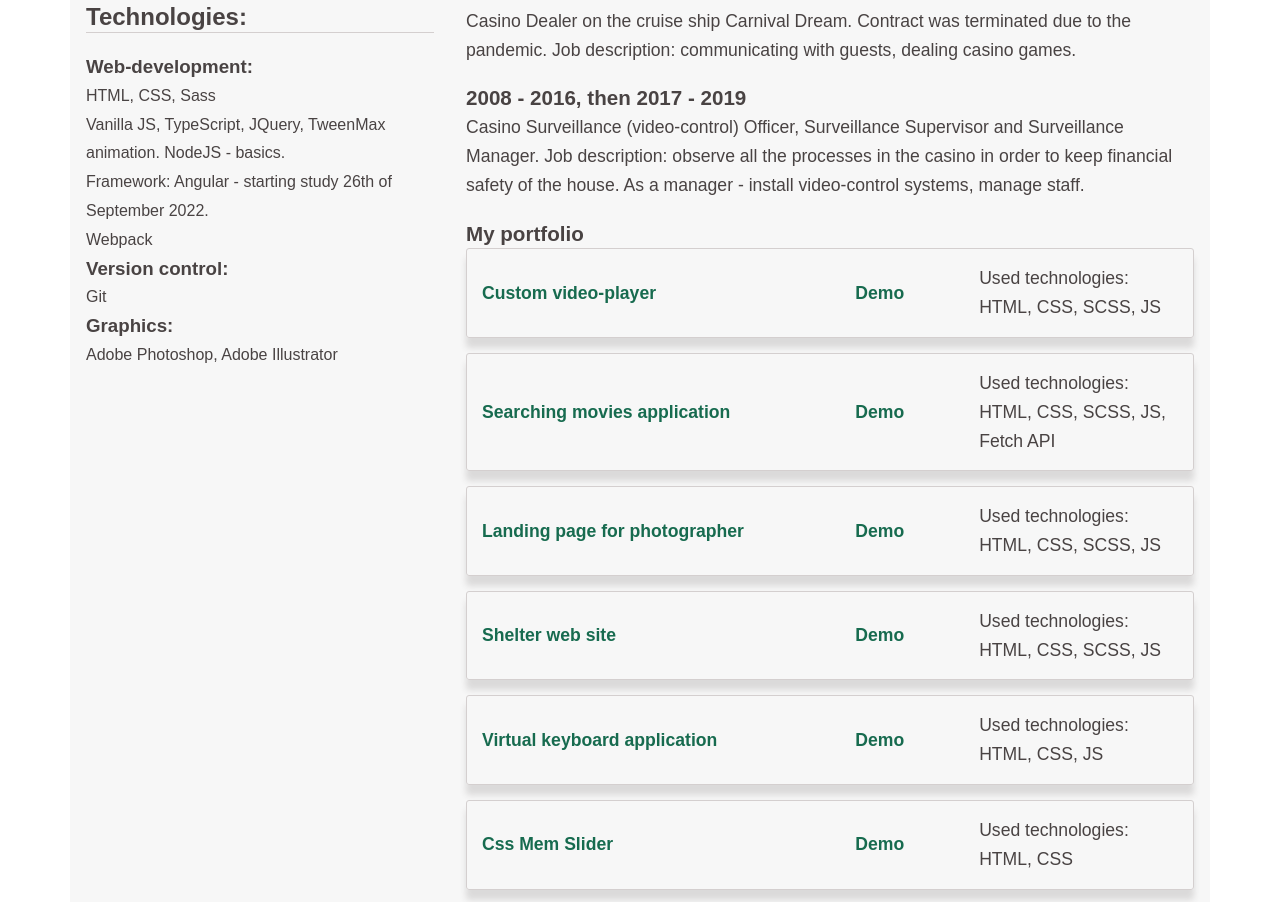
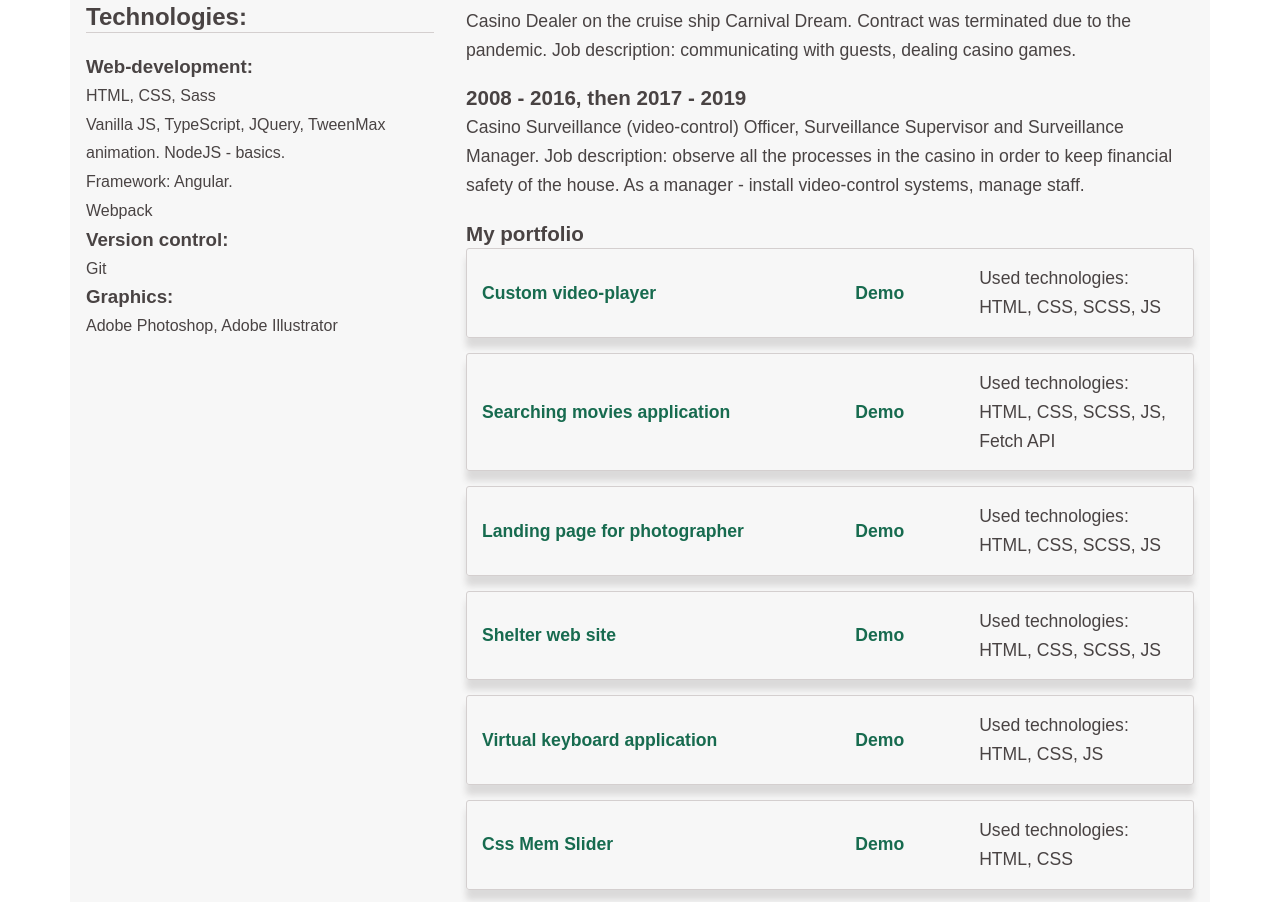
Before and after one commit to anna-tanisheva/cv, a plain HTML site: page index.html in a window 1280 px wide. Shown: the part 925-1827 px from the top of the page. Drawn offline with Linux system fonts and the light colour scheme.

Commit message:
feat: update framework

```diff
--- a/index.html
+++ b/index.html
@@ -91,7 +91,7 @@
 								<h3>Web-development:</h3>
 								<span class="tech-stack">HTML, CSS, Sass</span>
 								<span class="tech-stack">Vanilla JS, TypeScript, JQuery, TweenMax animation. NodeJS - basics.</span>
-								<span class="tech-stack">Framework: Angular - starting study 26th of September 2022.</span>
+								<span class="tech-stack">Framework: Angular.</span>
 								<span class="tech-stack">Webpack</span>
 						</li>
 						<li class="tech-name">
```
